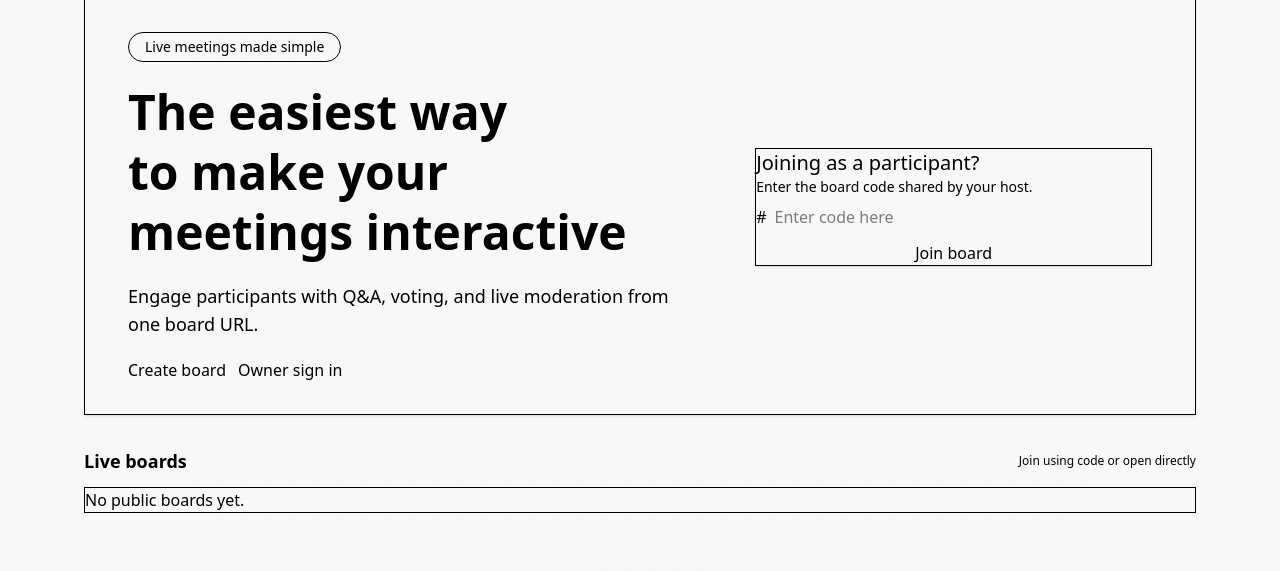
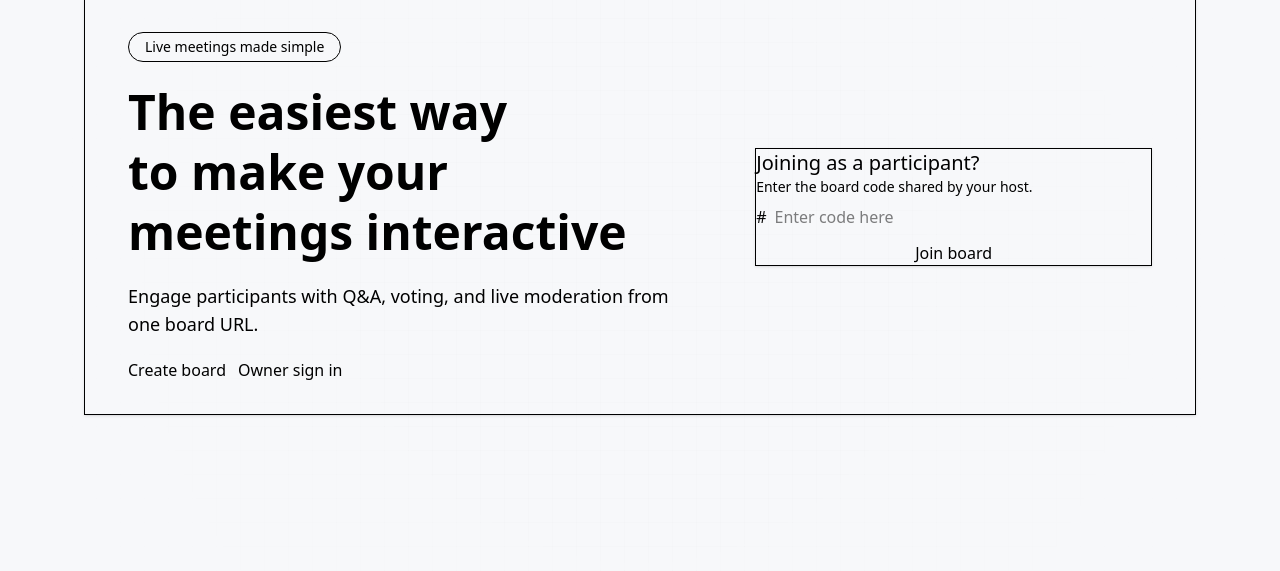
Before and after one commit to d4rthvadr/bisa-me-board, a Django app: page / in a window 1280 px wide. Shown: the part 126-697 px from the top of the page. Run offline with Django 4.2, Linux system fonts and the light colour scheme; data that the repository does not hold is empty; some libraries are stand-ins or nearby versions.

Commit message:
perf(board): remove landing board list and add query indexes
Simplify the landing page by removing public board listing and its related pagination assertions.

Add composite indexes for board, question, and vote query patterns to improve paginated list and voted-id lookup performance.

Co-authored-by: Copilot <223556219+Copilot@users.noreply.github.com>

```diff
--- a/board/templates/board/landing.html
+++ b/board/templates/board/landing.html
@@ -39,44 +39,4 @@
     </div>
   </section>
 
-  <section>
-    <div class="mb-3 flex items-center justify-between">
-      <h2 class="text-lg font-semibold">Live boards</h2>
-      <span class="text-xs text-base-content/60">Join using code or open directly</span>
-    </div>
-    <div class="grid gap-4 sm:grid-cols-2 lg:grid-cols-3">
-      {% for board in boards %}
-        <a class="card border border-base-300 bg-base-100 shadow-sm transition hover:-translate-y-0.5 hover:shadow" href="{% url 'board:home' board.code %}">
-          <div class="card-body gap-2">
-            <h3 class="card-title text-lg">{{ board.title }}</h3>
-            <p class="text-sm text-base-content/70">Code: {{ board.code }}</p>
-          </div>
-        </a>
-      {% empty %}
-        <div class="col-span-full">
-          <div class="alert border border-base-300 bg-base-100">
-            <span>No public boards yet.</span>
-          </div>
-        </div>
-      {% endfor %}
-    </div>
-
-    {% if boards_page.has_other_pages %}
-      <nav class="mt-6 flex items-center justify-between gap-3" aria-label="Live boards pagination">
-        {% if boards_page.has_previous %}
-          <a class="btn btn-sm btn-outline" href="?page={{ boards_page.previous_page_number }}">Previous</a>
-        {% else %}
-          <button class="btn btn-sm btn-outline" type="button" disabled>Previous</button>
-        {% endif %}
-
-        <span class="text-sm text-base-content/70">Page {{ boards_page.number }} of {{ boards_page.paginator.num_pages }}</span>
-
-        {% if boards_page.has_next %}
-          <a class="btn btn-sm btn-outline" href="?page={{ boards_page.next_page_number }}">Next</a>
-        {% else %}
-          <button class="btn btn-sm btn-outline" type="button" disabled>Next</button>
-        {% endif %}
-      </nav>
-    {% endif %}
-  </section>
 {% endblock %}
--- a/board/views.py
+++ b/board/views.py
@@ -17,7 +17,6 @@ from .models import Board, Question, Vote
 
 
 VOTER_COOKIE_NAME = 'board_voter'
-LANDING_BOARDS_PAGE_SIZE = 12
 OWNER_BOARDS_PAGE_SIZE = 12
 OWNER_TAB_QUESTIONS_PAGE_SIZE = 20
 PUBLIC_QUESTIONS_PAGE_SIZE = 20
@@ -53,12 +52,7 @@ def _style_auth_form(form):
 
 
 def landing_page(request):
-    boards = Board.objects.filter(status=Board.STATUS_ACTIVE).order_by('-created_at', '-id')
-    boards_page = _paginate_request_queryset(request, boards, LANDING_BOARDS_PAGE_SIZE)
-    return render(request, 'board/landing.html', {
-        'boards': boards_page.object_list,
-        'boards_page': boards_page,
-    })
+    return render(request, 'board/landing.html')
 
 
 def join_by_code(request):
```
Also changed, not shown: board/models.py (+13 -0 lines), board/tests.py (+3 -16 lines), board/migrations/0005_board_board_status_created_idx_and_more.py (added).
